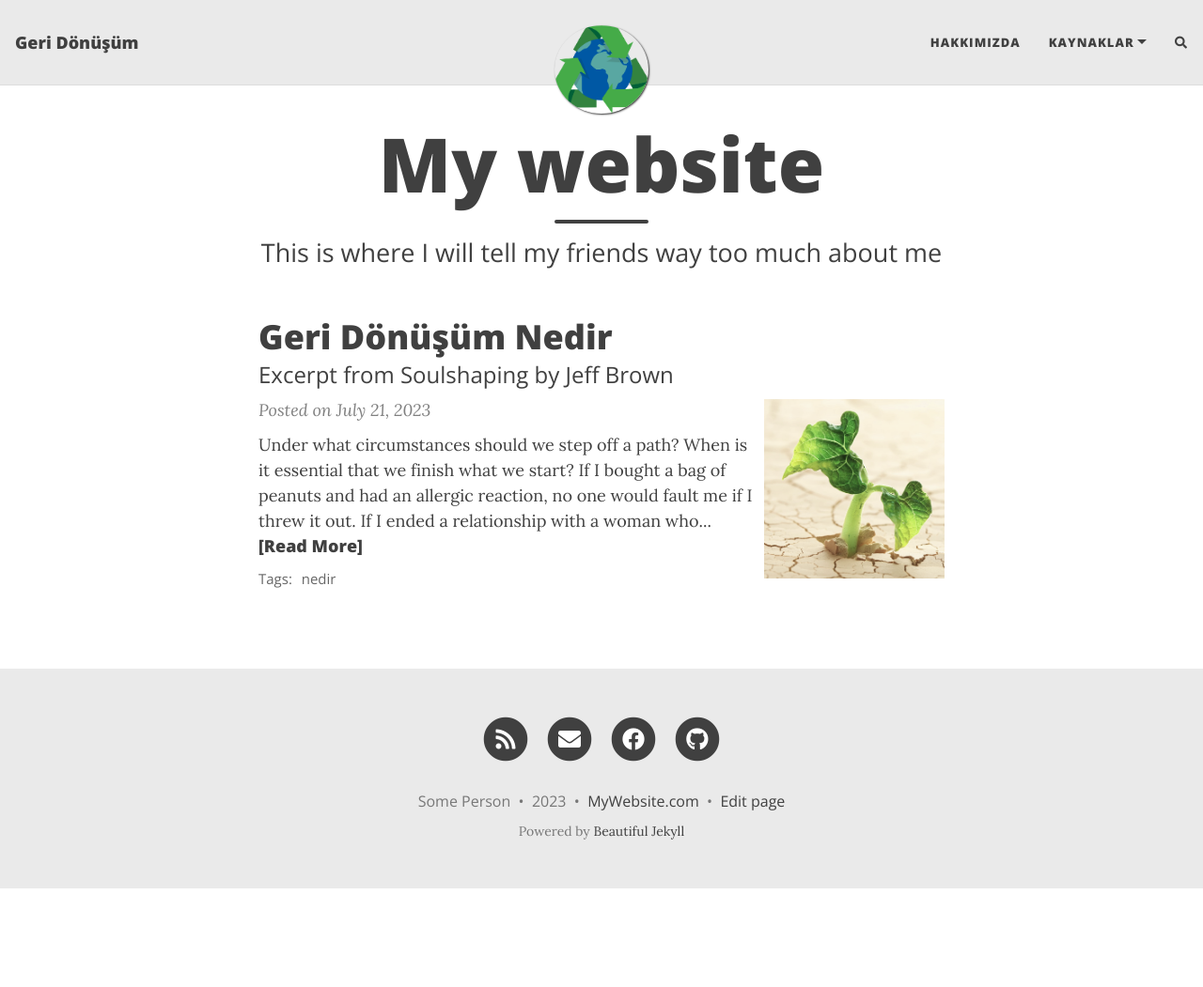
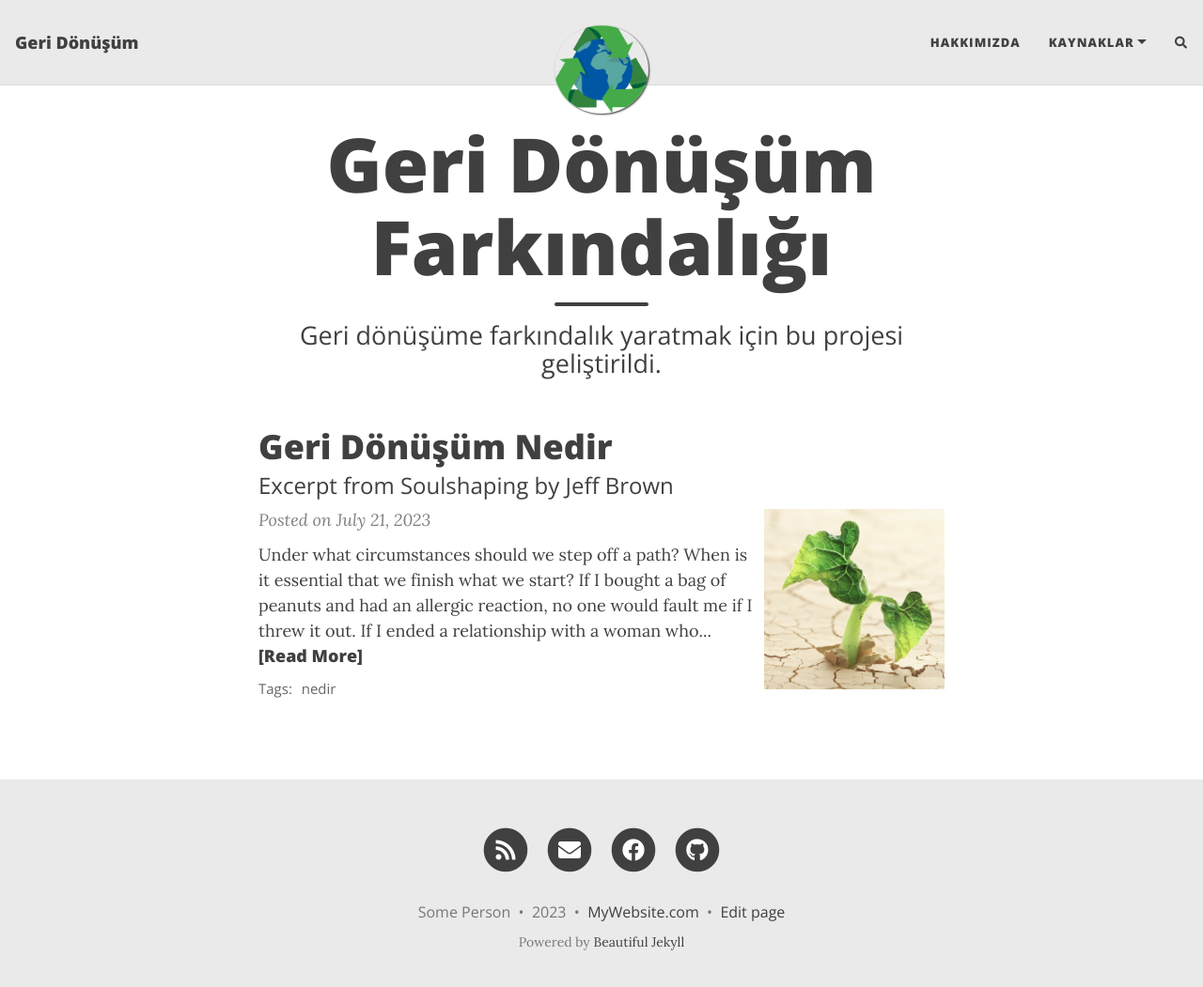
Before and after one commit to GeriDonusumFarkindaligi/GeriDonusumFarkindaligi.github.io, a Jekyll site: the page built from index.html, in a window 1280 px wide and 1064 px high. Shown: the top 1051 px of the window at 94% size. Built offline with Jekyll 4.4.1, drawn with Linux system fonts in a browser that asks for light colours; nearby versions of some CDN libraries; the list of posts is cut into pages by our own code; comment, search, counter and statistics services are not loaded.

Commit message:
Update index.html

```diff
--- a/index.html
+++ b/index.html
@@ -1,5 +1,5 @@
 ---
 layout: home
-title: My website
-subtitle: This is where I will tell my friends way too much about me
+title: Geri Dönüşüm Farkındalığı
+subtitle: Geri dönüşüme farkındalık yaratmak için bu projesi geliştirildi.
 ---
```
